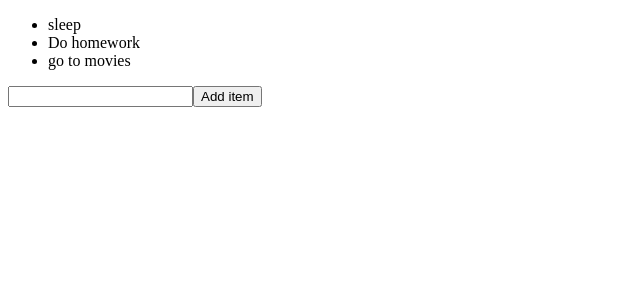
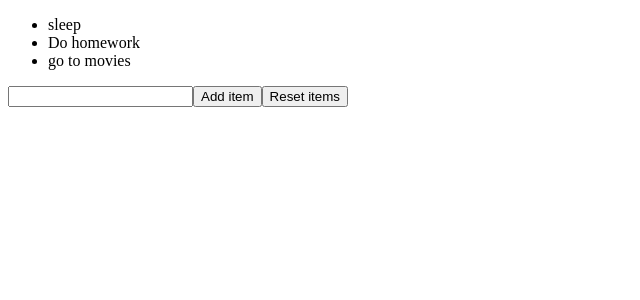
Before and after one commit to marcopiro91/React-Esercizi, a React (Create React App) app: page / in a window 1280 px wide. Shown: the top 300 px of the page, without its empty margins (0-640 px from the left). Built offline with nearby package versions, Linux system fonts and the light colour scheme.

Commit message:
exercise-25

```diff
--- a/src/ToDoList.js
+++ b/src/ToDoList.js
@@ -20,6 +20,10 @@ export class ToDoList extends React.Component {
         })
     }
 
+    handleReset = () => {
+        this.setState({todos: []})
+    }
+
     render() {
             return  <div>
                         <ul>
@@ -29,6 +33,8 @@ export class ToDoList extends React.Component {
                         </ul>
                         <input ref={this._input} type="text" />
                         <button onClick={this.handleButtonClick}>Add item</button>
+                        <button onClick={this.handleReset}>Reset items</button>
+
                     </div>
     }
 }
```
